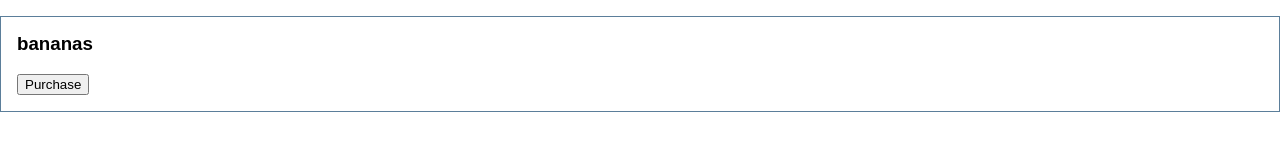
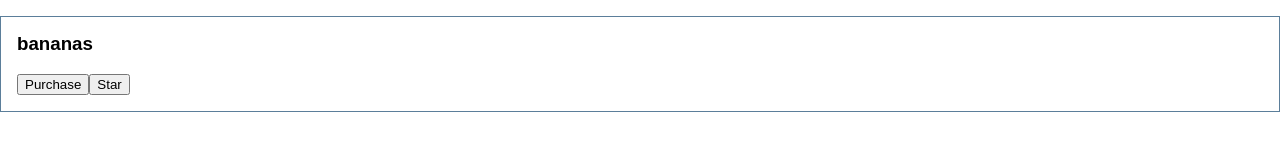
Before and after one commit to gness1804/grocery-list-testing, a React (Create React App) app: page / in a window 1280 px wide. Shown: the top 164 px of the page. Built offline with nearby package versions, Linux system fonts and the light colour scheme.

Commit message:
first star test passes

```diff
--- a/src/Grocery.js
+++ b/src/Grocery.js
@@ -9,6 +9,7 @@ const Grocery = ({ name, quantity, notes, purchased, starred, onPurchase, onStar
       { quantity ? <p className="Grocery-quantity">Quantity: {quantity}</p> : ''}
       {notes ? <p className="Grocery-notes">Notes: {notes}</p> : ''}
       <button className="Grocery-purchase">{purchased ? 'Unpurchase' : 'Purchase'}</button>
+      <button className="Starred">{starred ? 'Unstar' : 'Star'}</button>
     </article>
   );
 };
```
Also changed, not shown: 1 other file (tests, documents, lock files or other folders).
